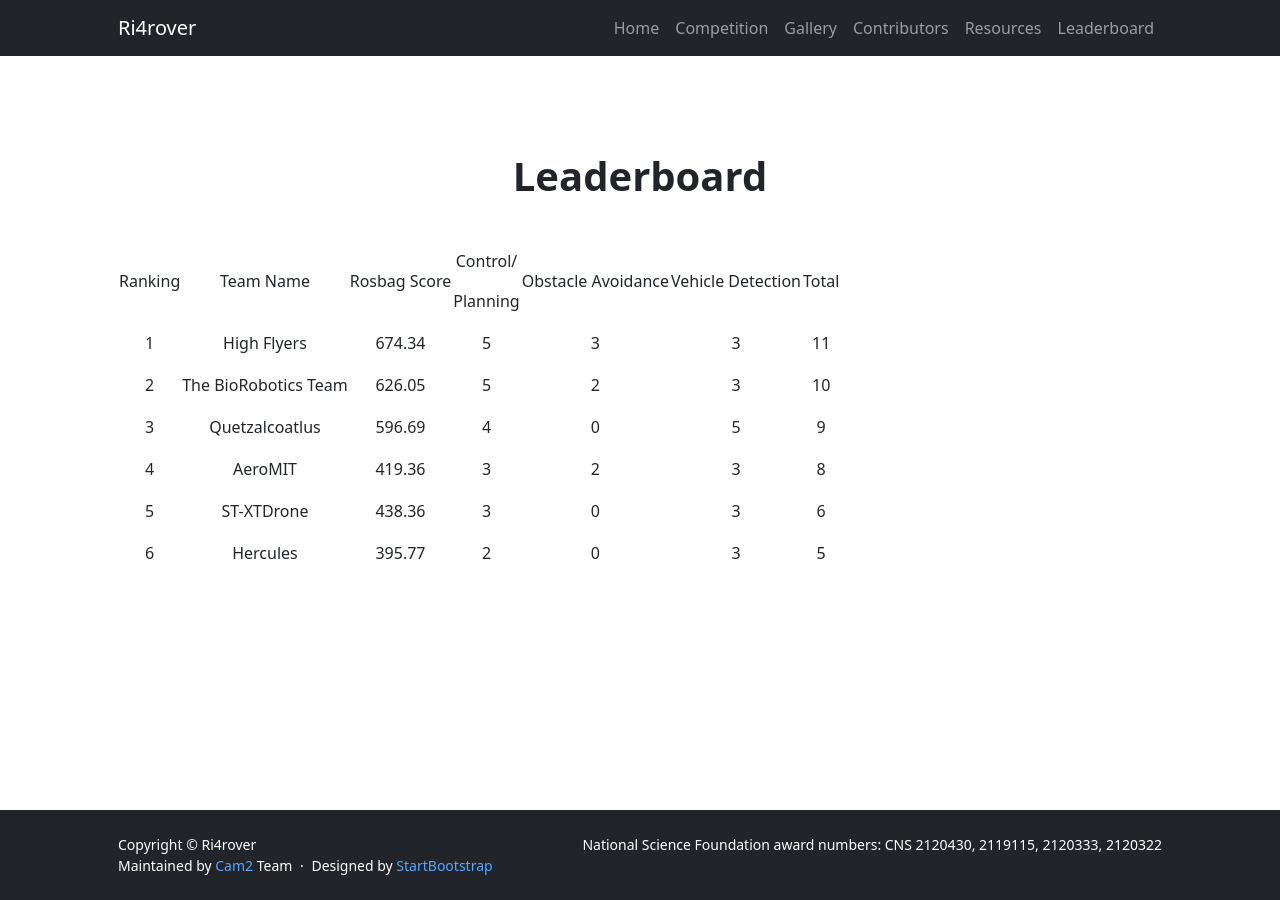
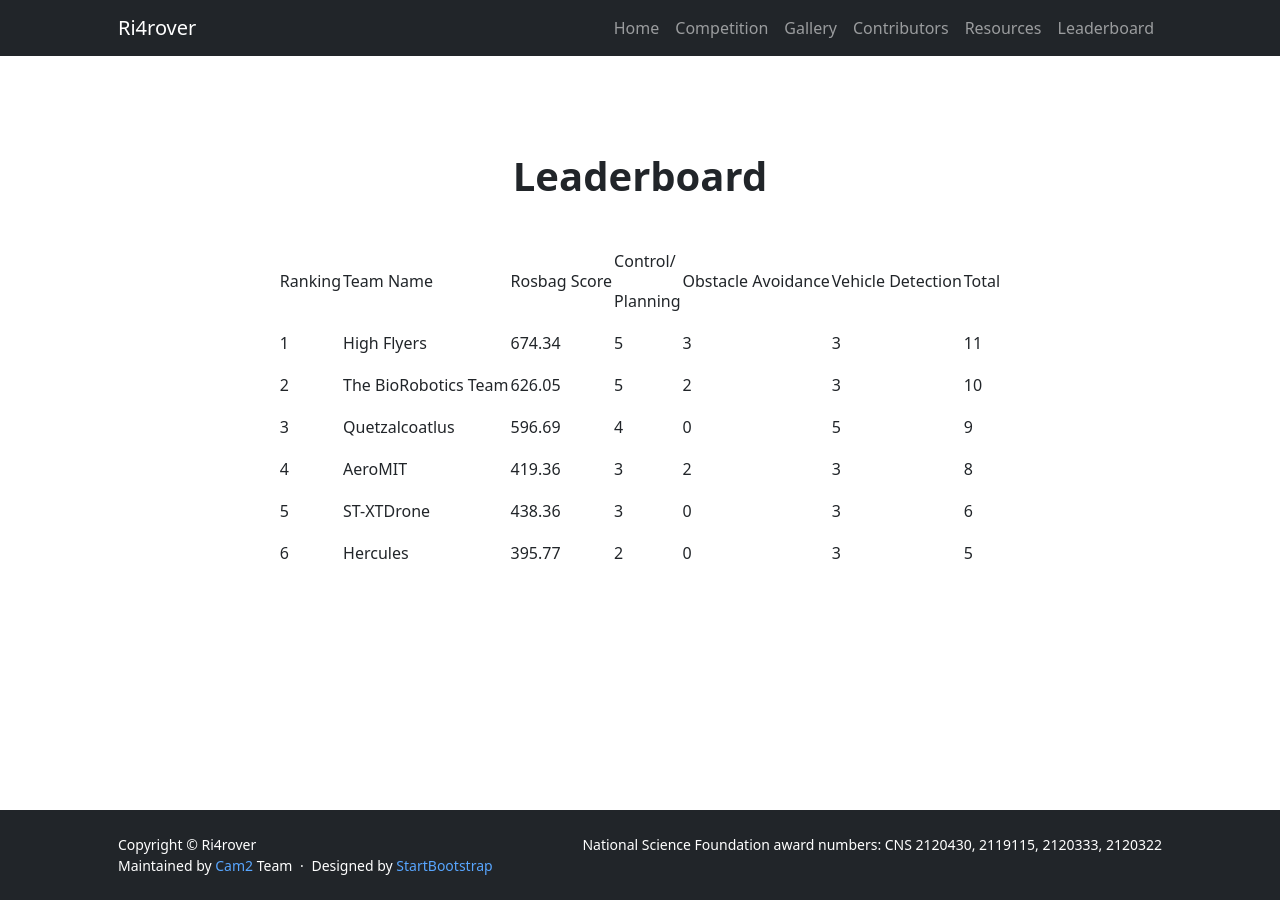
Before and after one commit to OliverQiang/Ri4rover, a Jekyll site: the page built from _pages/leaderboard.html, in a window 1280 px wide. Built offline with Jekyll 4.4.1, drawn with Linux system fonts in a browser that asks for light colours.

Commit message:
attempt to center table

```diff
--- a/_pages/leaderboard.html
+++ b/_pages/leaderboard.html
@@ -11,9 +11,8 @@ title: Ri4rover
             <h1 class="fw-bolder">Leaderboard</h1>
         </div>
     </div>
-    <div class="container px-5 my-5">
-        <div class="text-center mb-5">
-            <table class="c34">
+
+    <table class="center">
         <tbody>
             <tr class="c37">
                 <td class="c28" colspan="1" rowspan="1">
@@ -179,7 +178,4 @@ title: Ri4rover
             </tr>
         </tbody>
     </table>
-        </div>
-    </div>
-
 </section>
--- a/css/CustomCSS.css
+++ b/css/CustomCSS.css
@@ -7,3 +7,8 @@ a {
     padding-left: 100px;
     font-size: 20px;
 }
+
+.center {
+    margin-left: auto;
+    margin-right: auto;
+}
```
Lines whose indentation alone changed are shown as unchanged.
